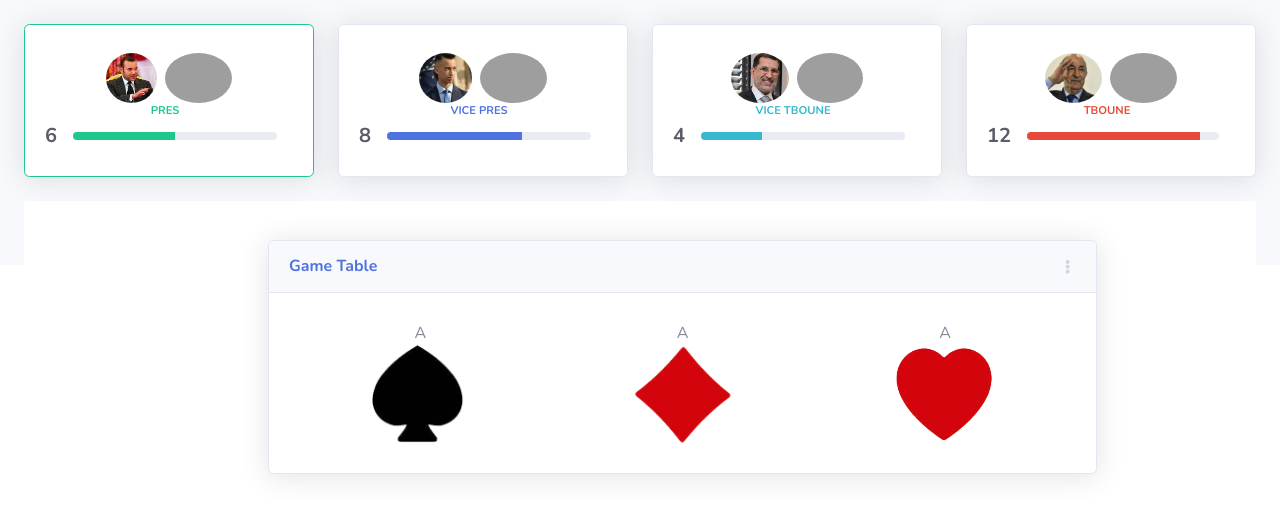
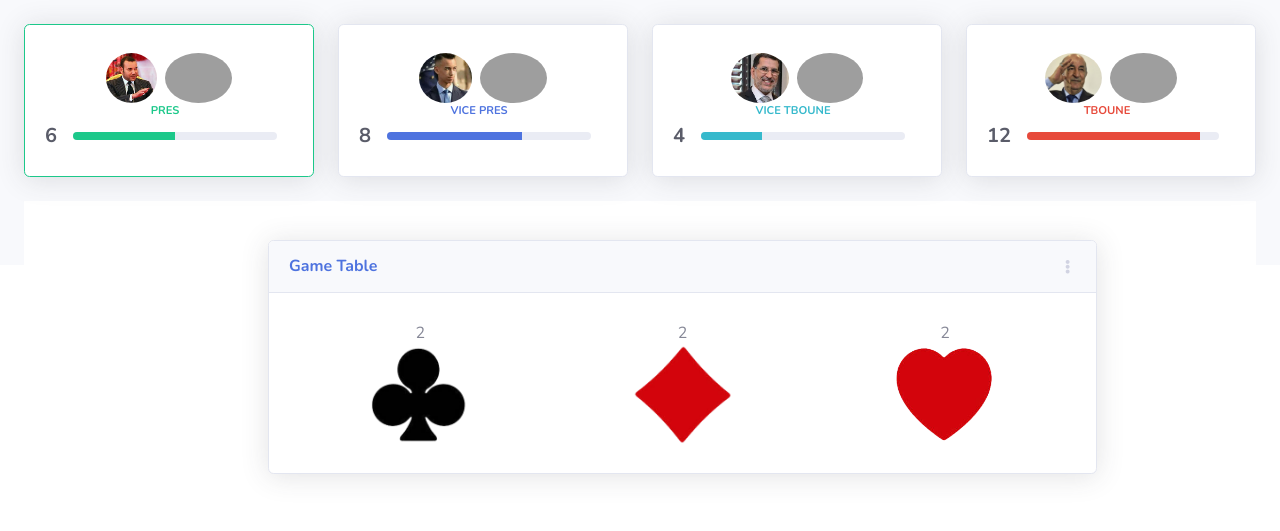
Before and after one commit to SamiEzz/president, a PHP site: page / in a window 1280 px wide. Shown: the top 531 px of the page. Run offline with PHP 8.4, Linux system fonts and the light colour scheme; grey boxes are pictures that could not be loaded.

Commit message:
js interactions and meta fixed xl size

```diff
--- a/UI/current/homeContent.php
+++ b/UI/current/homeContent.php
@@ -34,9 +34,9 @@
                 <!-- Card Body -->
                 <div class="card-body">
                 <nav class="nav nav-pills nav-justified">
-                <a class="nav-item nav-link disabled" href="#">A <br><img style="width:100px" src="img/cards/pi.png"></a>
-                <a class="nav-item nav-link disabled" href="#">A <br><img style="width:100px" src="img/cards/ca.png"></a>
-                <a class="nav-item nav-link disabled" href="#">A <br><img style="width:100px" src="img/cards/co.png"></a>
+                <a class="nav-item nav-link disabled" href="#">2 <br><img style="width:100px" src="img/cards/tr.png"></a>
+                <a class="nav-item nav-link disabled" href="#">2 <br><img style="width:100px" src="img/cards/ca.png"></a>
+                <a class="nav-item nav-link disabled" href="#">2 <br><img style="width:100px" src="img/cards/co.png"></a>
 
                 </nav>
                 </div>
--- a/UI/current/index.php
+++ b/UI/current/index.php
@@ -13,6 +13,7 @@ include("sessionHandler.php");
   <meta name="viewport" content="width=device-width, initial-scale=1, shrink-to-fit=no">
   <meta name="description" content="">
   <meta name="author" content="">
+  <meta name="viewport" content="width=1024">
 
   <title>Jeu President</title>
 
--- a/UI/current/js/interactions.js
+++ b/UI/current/js/interactions.js
@@ -13,25 +13,35 @@ function getMyStackHTML(){
         var dotindex = element.indexOf(".");
         var number = element.slice(0,dotindex);
         var symbol = element.slice(dotindex+1,element.length);
-        console.log("symbole : "+symbol);
-        console.log("element : "+element);
-        console.log("dotindex : "+dotindex);
-
+        /**
+         * HTML Body
+         */
+        htmlBody=htmlBody.concat("<div class='card' style='display:inline-block'><a class='nav-item nav-link' href='#'>");
+        htmlBody=htmlBody.concat(number);
+        htmlBody=htmlBody.concat("<br><img style='height:100px' src='img/cards/");
+        htmlBody=htmlBody.concat(symbol);
+        htmlBody=htmlBody.concat(".png'><br>");
+        htmlBody=htmlBody.concat(number);
+        htmlBody=htmlBody.concat("</a></div>");
+        /*
         htmlBody=htmlBody.concat("<a class='nav-item nav-link' href='#'>");
         htmlBody=htmlBody.concat(number);
         htmlBody=htmlBody.concat("<br><img style='width:150px' src='img/cards/");
         htmlBody=htmlBody.concat(symbol);
         htmlBody=htmlBody.concat(".png'></a>");
+        */
 
     }
     html=html.concat(htmlBody);
     html=html.concat(htmlFooter);
-    console.log(html);
+    //console.log(html);
     return html;
 }
 
 function getHistoryOfActionsHTML(){
-    var tableStack = [["9.ca","9.co","9.tr"],["10.ca","10.co","10.tr"],["2.ca","2.co","2.tr"]];
+    //this.classList.toggle("active");
+    var tableStack = [["2.pi"],["9.ca","9.co","9.tr"],["10.ca","10.co","10.tr"],["2.ca","2.co","2.tr"]];
+    tableStack = tableStack.reverse();
     var numberOfActions = tableStack.length;
 
 
@@ -58,7 +68,7 @@ function getHistoryOfActionsHTML(){
         html=html.concat(htmlFooter);
 
     }
-    console.log(html);
+    //console.log(html);
 
     return html;
 }
```
Also changed, not shown: UI/current/sessionHandler.php (+7 -0 lines).
